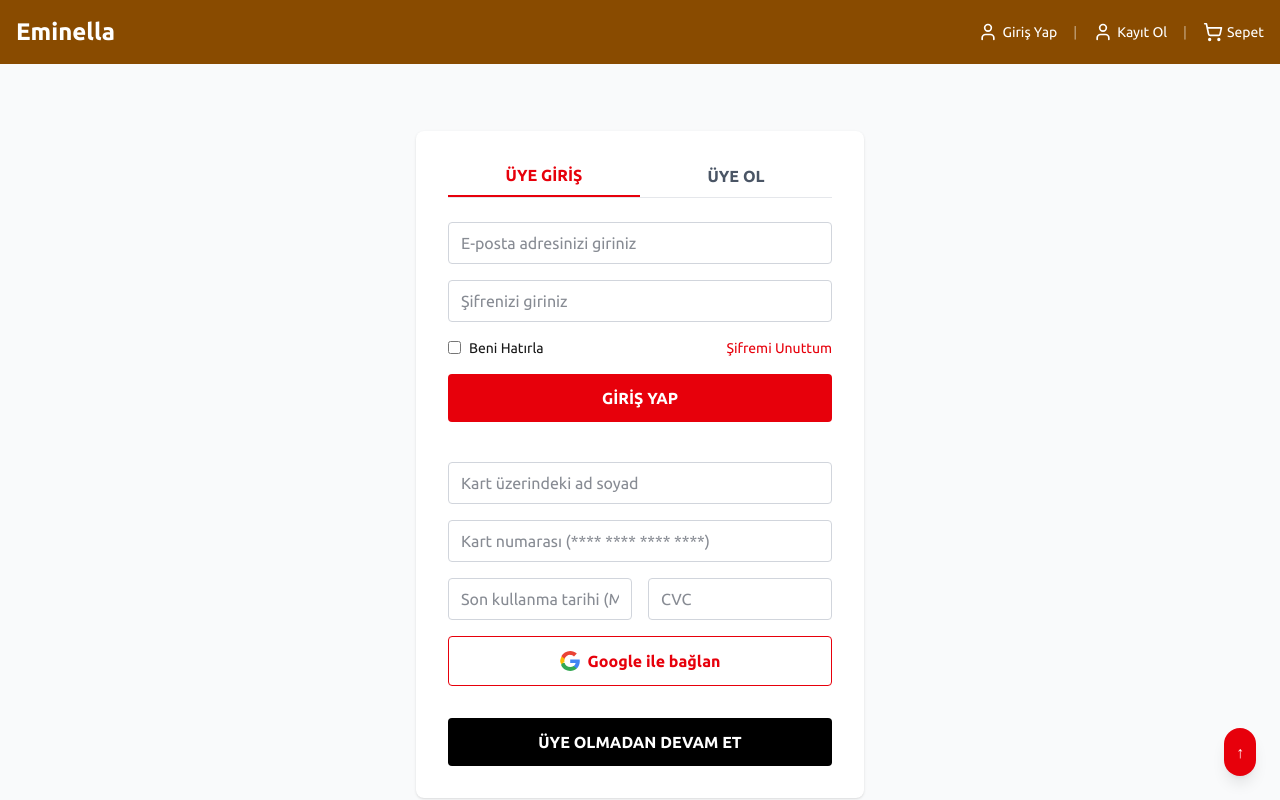
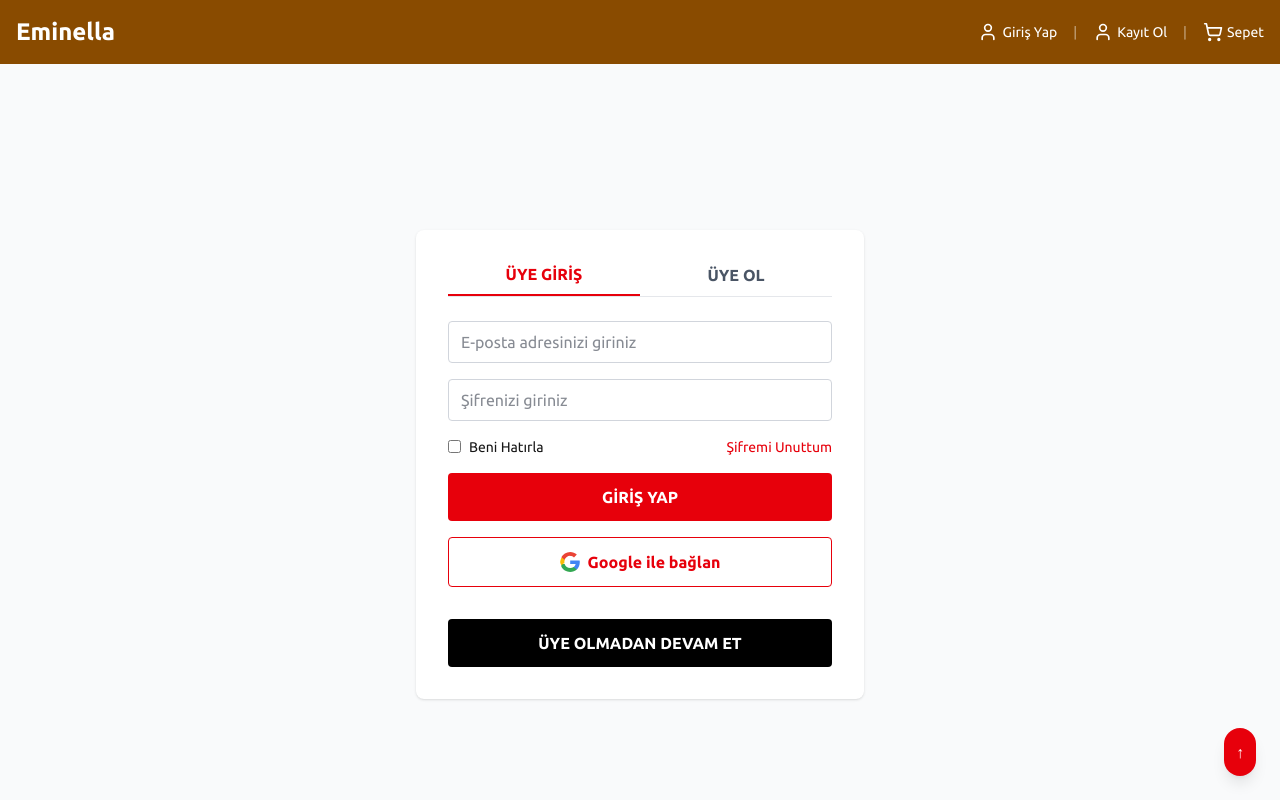
Before and after one commit to eminella/frontend-app, a Next.js app: page /checkout in a window 1280 px wide. Shown: the top 800 px of the page. Built offline with nearby package versions, Linux system fonts and the light colour scheme.

Commit message:
feat: checkout sayfası kart numarası, tarih ve CVC için validasyon eklendi

```diff
--- a/app/checkout/page.tsx
+++ b/app/checkout/page.tsx
@@ -10,12 +10,6 @@ export default function CheckoutPage() {
   const [email, setEmail] = useState('');
   const [password, setPassword] = useState('');
   const [remember, setRemember] = useState(false);
-
-  // Kart bilgileri için state'ler
-  const [cardName, setCardName] = useState('');
-  const [cardNumber, setCardNumber] = useState('');
-  const [expiryDate, setExpiryDate] = useState('');
-  const [cvc, setCvc] = useState('');
 
   // Giriş formu submit
   const handleLogin = (e: React.FormEvent) => {
@@ -32,31 +26,6 @@ export default function CheckoutPage() {
   // Üye olmadan devam
   const handleGuestContinue = () => {
     router.push('/payment');
-  };
-
-  // Kart numarası inputunda sadece rakam ve boşluk kabul et
-  const handleCardNumberChange = (e: React.ChangeEvent<HTMLInputElement>) => {
-    const value = e.target.value.replace(/[^\d\s]/g, '');
-    setCardNumber(value);
-  };
-
-  // CVC alanı sadece 3 rakam olmalı
-  const handleCvcChange = (e: React.ChangeEvent<HTMLInputElement>) => {
-    const value = e.target.value.replace(/\D/g, '').slice(0, 3);
-    setCvc(value);
-  };
-
-  // Expiry date format: MM/YY, sadece rakam ve / kabul et
-  const handleExpiryDateChange = (e: React.ChangeEvent<HTMLInputElement>) => {
-    let value = e.target.value.replace(/[^\d\/]/g, '');
-
-    if (value.length === 2 && !value.includes('/')) {
-      value = value + '/';
-    }
-    if (value.length > 5) {
-      value = value.slice(0, 5);
-    }
-    setExpiryDate(value);
   };
 
   return (
@@ -102,7 +71,7 @@ export default function CheckoutPage() {
               placeholder="Şifrenizi giriniz"
               value={password}
               onChange={e => setPassword(e.target.value)}
-              className="w-full px-3 py-2 border border-gray-300 rounded text-gray-900 relative"
+              className="w-full px-3 py-2 border border-gray-300 rounded text-gray-900"
             />
             <div className="flex items-center justify-between text-sm">
               <label className="flex items-center space-x-2">
@@ -125,47 +94,6 @@ export default function CheckoutPage() {
               GİRİŞ YAP
             </button>
 
-            {/* Kart bilgileri alanları */}
-            <div className="mt-6 space-y-4">
-              <input
-                type="text"
-                required
-                placeholder="Kart üzerindeki ad soyad"
-                value={cardName}
-                onChange={e => setCardName(e.target.value)}
-                className="w-full px-3 py-2 border border-gray-300 rounded text-gray-900"
-              />
-              <input
-                type="text"
-                required
-                placeholder="Kart numarası (**** **** **** ****)"
-                maxLength={19}
-                value={cardNumber}
-                onChange={handleCardNumberChange}
-                className="w-full px-3 py-2 border border-gray-300 rounded text-gray-900"
-              />
-              <div className="flex gap-4">
-                <input
-                  type="text"
-                  required
-                  placeholder="Son kullanma tarihi (MM/YY)"
-                  maxLength={5}
-                  value={expiryDate}
-                  onChange={handleExpiryDateChange}
-                  className="w-1/2 px-3 py-2 border border-gray-300 rounded text-gray-900"
-                />
-                <input
-                  type="text"
-                  required
-                  placeholder="CVC"
-                  maxLength={3}
-                  value={cvc}
-                  onChange={handleCvcChange}
-                  className="w-1/2 px-3 py-2 border border-gray-300 rounded text-gray-900"
-                />
-              </div>
-            </div>
-
             <button
               type="button"
               onClick={handleGoogleLogin}
@@ -184,6 +112,7 @@ export default function CheckoutPage() {
               </svg>
               Google ile bağlan
             </button>
+
             <button
               type="button"
               onClick={handleGuestContinue}
--- a/app/payment/page.tsx
+++ b/app/payment/page.tsx
@@ -1,4 +1,3 @@
-// frontend-app/app/checkout/page.tsx
 'use client';
 
 import { useState } from 'react';
@@ -50,6 +49,10 @@ export default function CheckoutPage() {
           customerName: nameSurname,
           address: `${neighborhood}, ${district}, ${city}`,
           phone,
+          cardName,
+          cardNumber,
+          expiryDate,
+          cvc,
         }),
       });
 
@@ -63,6 +66,31 @@ export default function CheckoutPage() {
     } finally {
       setLoading(false);
     }
+  };
+
+  // Kart numarası inputunda sadece rakam kabul et ve max 16 hane
+  const handleCardNumberChange = (e: React.ChangeEvent<HTMLInputElement>) => {
+    let value = e.target.value.replace(/\D/g, ''); // rakam olmayanları at
+    if (value.length > 16) value = value.slice(0, 16);
+    setCardNumber(value);
+  };
+
+  // Son kullanma tarihi için otomatik slash ekle (MM/YY)
+  const handleExpiryDateChange = (e: React.ChangeEvent<HTMLInputElement>) => {
+    let value = e.target.value.replace(/[^\d]/g, ''); // sadece rakam al
+    if (value.length > 4) value = value.slice(0, 4);
+
+    if (value.length >= 3) {
+      value = value.slice(0, 2) + '/' + value.slice(2);
+    }
+    setExpiryDate(value);
+  };
+
+  // CVC alanı sadece 3 rakam olmalı
+  const handleCvcChange = (e: React.ChangeEvent<HTMLInputElement>) => {
+    let value = e.target.value.replace(/\D/g, '');
+    if (value.length > 3) value = value.slice(0, 3);
+    setCvc(value);
   };
 
   return (
@@ -204,10 +232,11 @@ export default function CheckoutPage() {
             <input
               type="text"
               required
+              maxLength={16}
               value={cardNumber}
-              onChange={e => setCardNumber(e.target.value)}
+              onChange={handleCardNumberChange}
               className="w-full border border-gray-300 rounded px-3 py-2 font-semibold text-gray-900"
-              placeholder="**** **** **** ****"
+              placeholder="****************"
             />
           </div>
 
@@ -217,8 +246,9 @@ export default function CheckoutPage() {
               <input
                 type="text"
                 required
+                maxLength={5}
                 value={expiryDate}
-                onChange={e => setExpiryDate(e.target.value)}
+                onChange={handleExpiryDateChange}
                 className="w-full border border-gray-300 rounded px-3 py-2 font-semibold text-gray-900"
                 placeholder="AA/YY"
               />
@@ -228,8 +258,9 @@ export default function CheckoutPage() {
               <input
                 type="text"
                 required
+                maxLength={3}
                 value={cvc}
-                onChange={e => setCvc(e.target.value)}
+                onChange={handleCvcChange}
                 className="w-full border border-gray-300 rounded px-3 py-2 font-semibold text-gray-900"
                 placeholder="***"
               />
```
